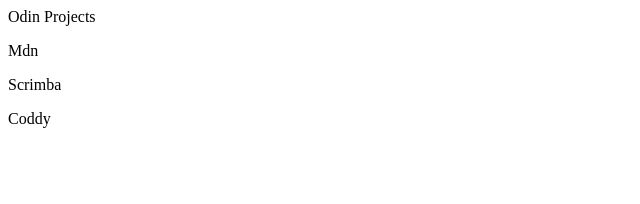
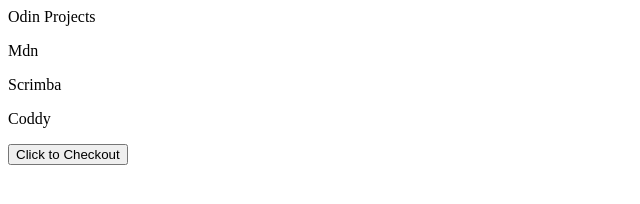
Before and after one commit to Manasvi06-code/Web-Resources, a plain HTML site: page Resources/index.html in a window 1280 px wide. Shown: the whole page, without its empty margins (0-640 px from the left). Drawn offline with Linux system fonts and the light colour scheme.

Commit message:
Add button

```diff
--- a/Resources/index.html
+++ b/Resources/index.html
@@ -2,3 +2,4 @@
 <p>Mdn</p>
 <p>Scrimba</p>
 <p>Coddy</p>
+<button>Click to Checkout</button>
```
